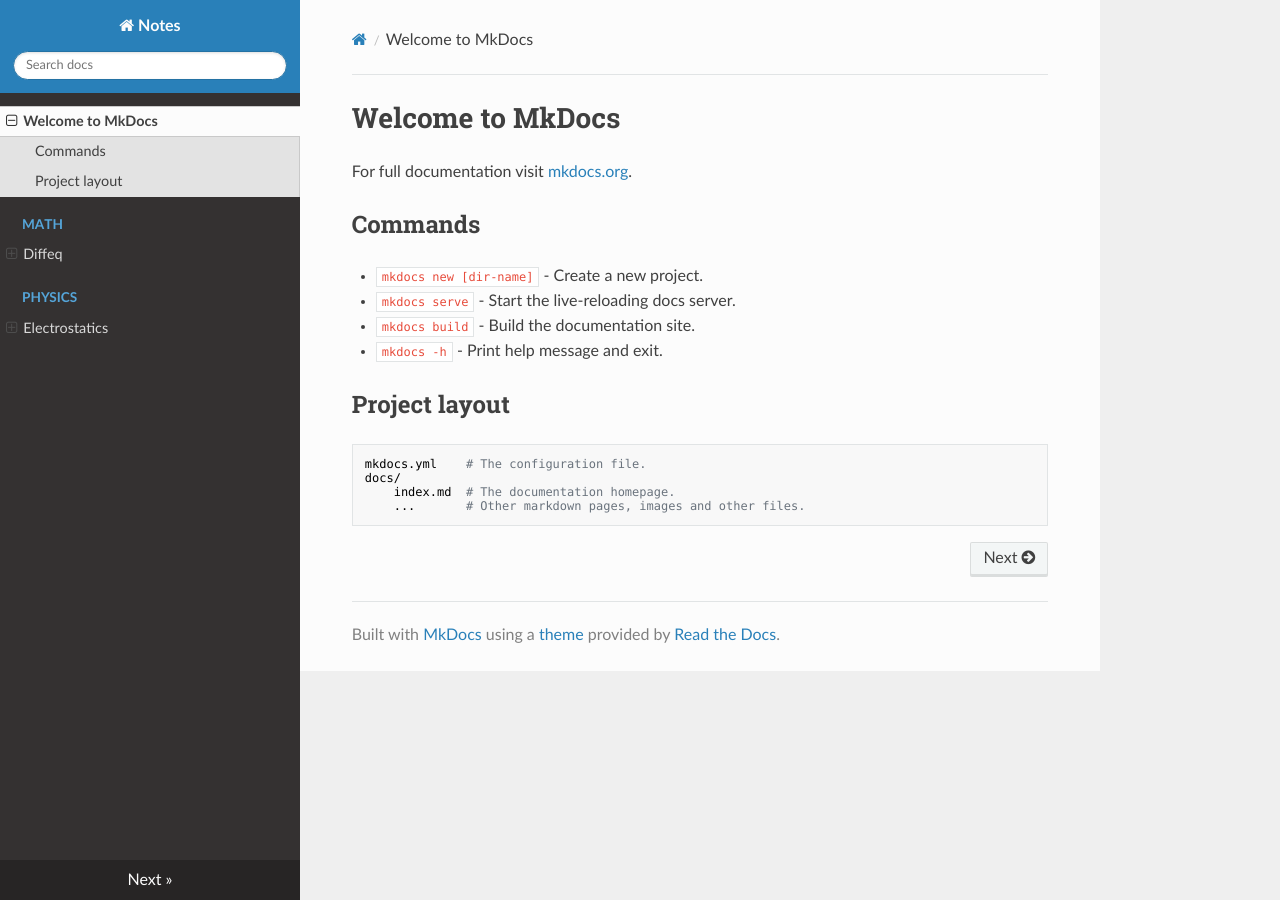
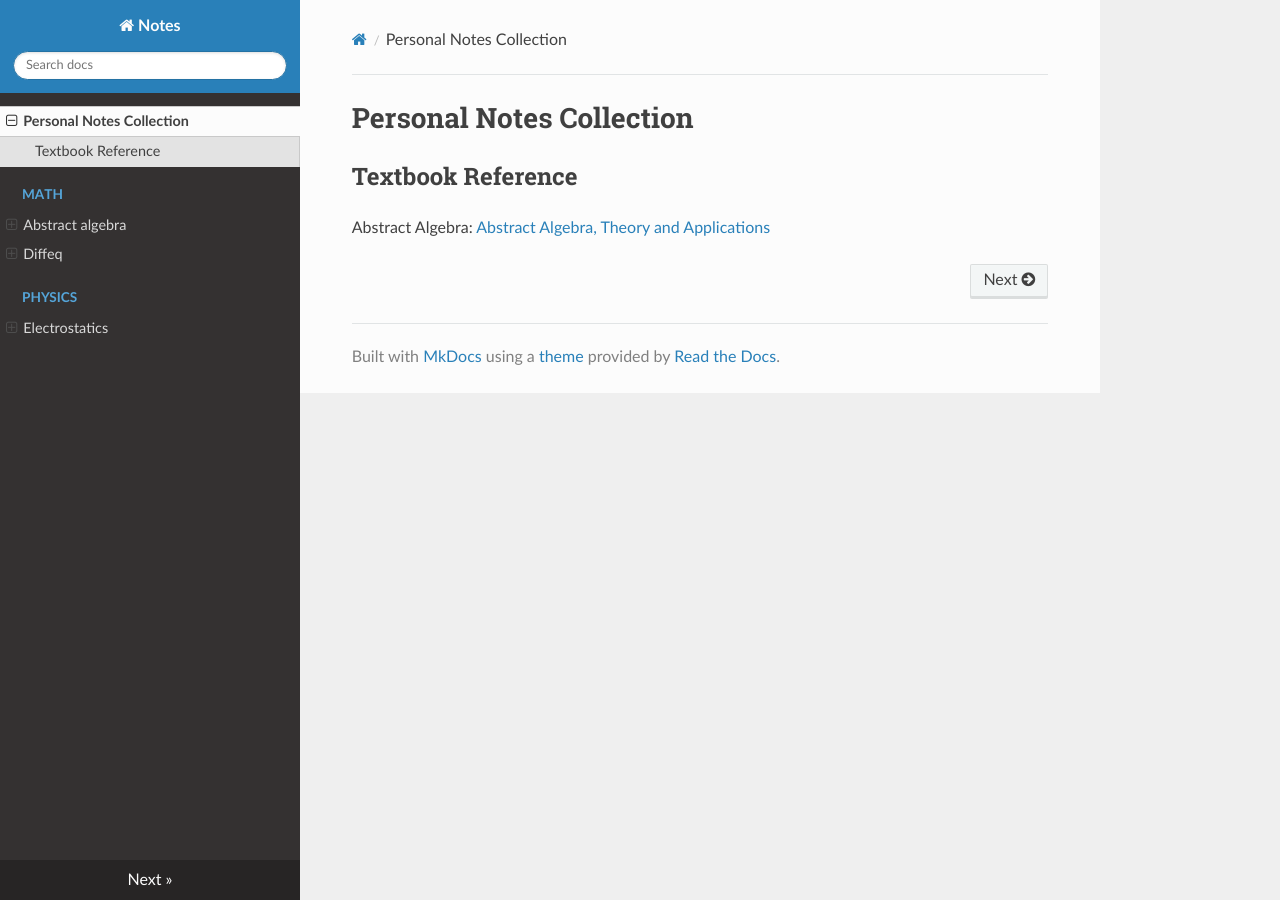
Before and after one commit to Indigo5684/Notes, an MkDocs documentation site: the page built from docs/index.md, in a window 1280 px wide. Built offline with MkDocs 1.6.1, drawn with Linux system fonts in a browser that asks for light colours; nearby versions of some CDN libraries.

Commit message:
Catchup 2

```diff
--- a/docs/index.md
+++ b/docs/index.md
@@ -1,17 +1,4 @@
-# Welcome to MkDocs
+# Personal Notes Collection
+## Textbook Reference
 
-For full documentation visit [mkdocs.org](https://www.mkdocs.org).
-
-## Commands
-
-* `mkdocs new [dir-name]` - Create a new project.
-* `mkdocs serve` - Start the live-reloading docs server.
-* `mkdocs build` - Build the documentation site.
-* `mkdocs -h` - Print help message and exit.
-
-## Project layout
-
-    mkdocs.yml    # The configuration file.
-    docs/
-        index.md  # The documentation homepage.
-        ...       # Other markdown pages, images and other files.
+Abstract Algebra: [Abstract Algebra, Theory and Applications](http://abstract.ups.edu/download/aata-20220728.pdf)
```
Also changed, not shown: docs/math/abstract-algebra/16-rings.md (added, +118 -0 lines), docs/physics/electrostatics/3-electro-magnetic-potentials.md (+1 -1 lines), requirements.txt (added, +17 -0 lines), 1 other file.
